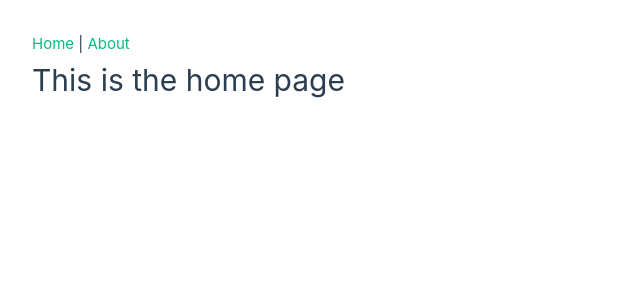
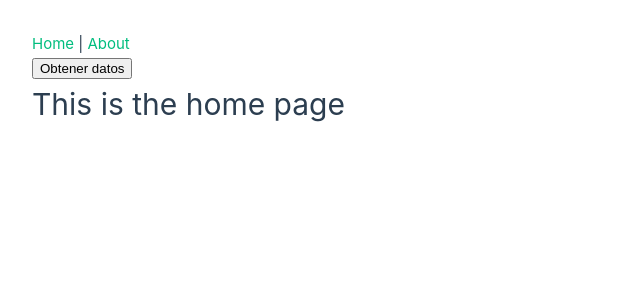
Before and after one commit to pabcrudel/aws-cdk-vue-todo, a Vue app in the folder frontend/: page / in a window 1280 px wide. Shown: the top 300 px of the page, without its empty margins (0-640 px from the left). Built offline with nearby package versions, Linux system fonts and the light colour scheme; no server answers.

Commit message:
Testing api from the frontend

```diff
--- a/frontend/src/App.vue
+++ b/frontend/src/App.vue
@@ -6,11 +6,22 @@
     </nav>
   </header>
 
+  <div>
+    <button @click="fetchData">Obtener datos</button>
+  </div>
+
   <RouterView />
 </template>
 
 <script setup>
-const api = import.meta.env.VITE_API_URL
+import apiClient from '../services/axios';
 
-console.log(api)
+async function fetchData() {
+  try {
+    const response = await apiClient.get('/');
+    console.error(response.data);
+  } catch (error) {
+    console.error('Error al obtener datos:', error);
+  }
+};
 </script>
```
